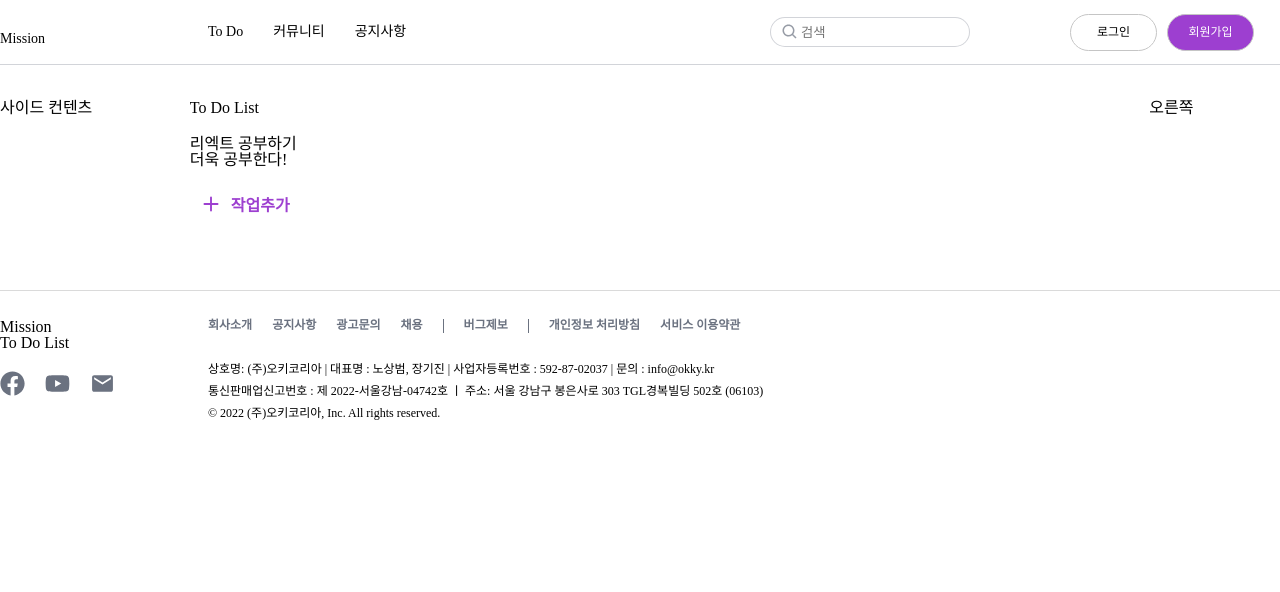
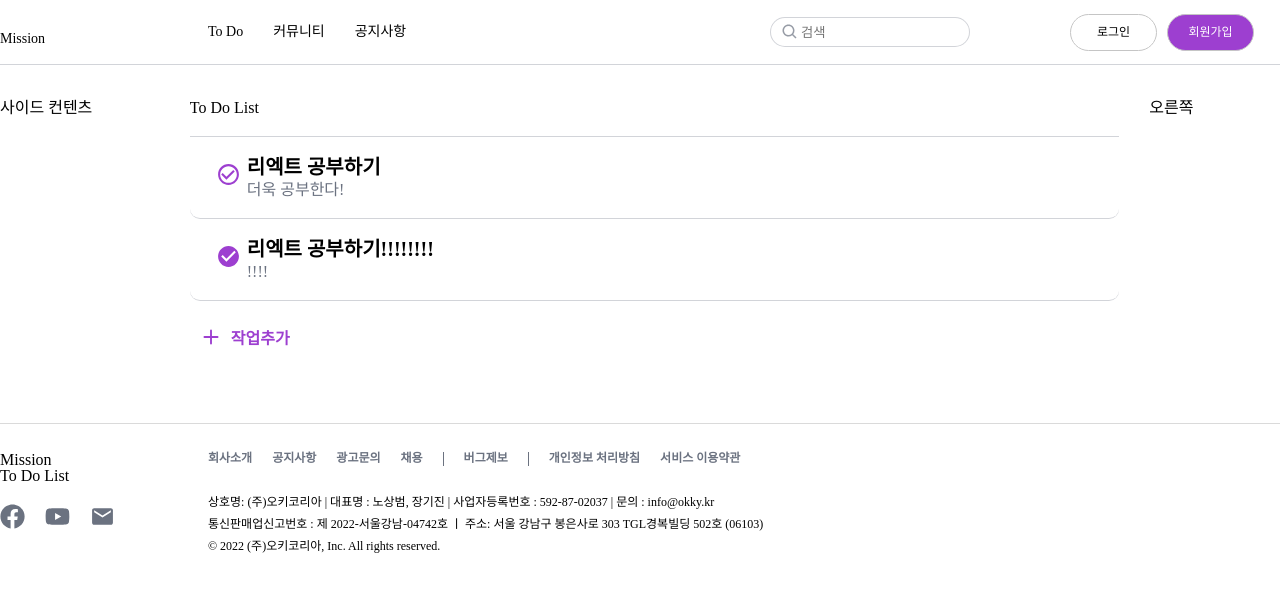
Before and after one commit to seop0914/Mission, a React (Create React App) app in the folder client/: page /todo in a window 1280 px wide. Shown: the top 592 px of the page. Built offline with nearby package versions, Linux system fonts and the light colour scheme.

Commit message:
[Add]client ToDoList

```diff
--- a/client/src/pages/ToDo/ToDo.js
+++ b/client/src/pages/ToDo/ToDo.js
@@ -9,12 +9,19 @@ function ToDo() {
             id: 1,
             title: "리엑트 공부하기",
             content: "더욱 공부한다!",
+            complete: false,
+        },
+        {
+            id: 2,
+            title: "리엑트 공부하기!!!!!!!!",
+            content: "!!!!",
+            complete: true,
         },
     ]);
     return (
         <FullPage>
             <h1>To Do List</h1>
-            <ToDoList todolist={todolist} />
+            <ToDoList todolist={todolist} setTodolist={setTodolist} />
             <AddToDo todolist={todolist} setTodolist={setTodolist} />
         </FullPage>
     );
--- a/client/src/pages/ToDo/components/AddToDo/AddToDo.js
+++ b/client/src/pages/ToDo/components/AddToDo/AddToDo.js
@@ -17,7 +17,17 @@ function AddToDo({ todolist, setTodolist }) {
         setContent(e.target.value);
     };
     const onClickAddButton = () => {
-        setTodolist([...todolist, { id: todolist.length + 1, title, content }]);
+        setTodolist([
+            ...todolist,
+            {
+                id: todolist[todolist.length - 1].id + 1,
+                title,
+                content,
+                complete: false,
+            },
+        ]);
+        setTitle("");
+        setContent("");
         setAdd(false);
     };
 
--- /dev/null
+++ b/client/src/pages/ToDo/components/ToDo/ToDo.js
@@ -0,0 +1,194 @@
+import React, { useState } from "react";
+import styled from "styled-components";
+import { MdCheckCircleOutline, MdCheckCircle } from "react-icons/md";
+import { AiFillEdit, AiFillDelete } from "react-icons/ai";
+
+function ToDo({ todo, changeComplete, editTodo, deleteTodo }) {
+    const [hover, setHover] = useState(false);
+    const [edit, setEdit] = useState(false);
+    const [title, setTitle] = useState(todo.title);
+    const [content, setContent] = useState(todo.content);
+    const onChangeComplete = () => {
+        changeComplete(todo.id);
+    };
+    const onMouseOver = () => {
+        setHover(true);
+    };
+    const onMouseOut = () => {
+        setHover(false);
+    };
+    const changeEdit = () => {
+        setEdit(!edit);
+    };
+    const onChangeTitle = (e) => {
+        setTitle(e.target.value);
+    };
+    const onChangeContent = (e) => {
+        setContent(e.target.value);
+    };
+    const onClickEditButton = () => {
+        const updateTodo = {
+            id: todo.id,
+            title: title,
+            content: content,
+            complete: todo.complete,
+        };
+        editTodo(updateTodo);
+        setEdit(false);
+    };
+    const onClickDeleteTodo = () => {
+        deleteTodo(todo.id);
+    };
+    return (
+        <Layout onMouseOver={onMouseOver} onMouseOut={onMouseOut}>
+            {edit ? (
+                <EditForm>
+                    <Input
+                        onChange={onChangeTitle}
+                        type="text"
+                        placeholder="작업이름"
+                        value={title}
+                    />
+                    <Input
+                        onChange={onChangeContent}
+                        type="text"
+                        placeholder="설명"
+                        value={content}
+                    />
+                    <ButtonDiv>
+                        <CancelButton onClick={changeEdit}>취소</CancelButton>
+                        <AddButton onClick={onClickEditButton}>
+                            작업 수정
+                        </AddButton>
+                    </ButtonDiv>
+                </EditForm>
+            ) : (
+                <>
+                    {todo.complete ? (
+                        <S.TrueButton onClick={onChangeComplete}>
+                            <MdCheckCircle />
+                        </S.TrueButton>
+                    ) : (
+                        <S.FalseButton onClick={onChangeComplete}>
+                            <MdCheckCircleOutline />
+                        </S.FalseButton>
+                    )}
+                    <div>
+                        <h1>{todo.title}</h1>
+                        <p>{todo.content}</p>
+                    </div>
+                    <div>
+                        {hover ? (
+                            <S.ButtonGroup>
+                                <button onClick={changeEdit}>
+                                    <AiFillEdit />
+                                </button>
+                                <button onClick={onClickDeleteTodo}>
+                                    <AiFillDelete />
+                                </button>
+                            </S.ButtonGroup>
+                        ) : (
+                            <div></div>
+                        )}
+                    </div>
+                </>
+            )}
+        </Layout>
+    );
+}
+const Layout = styled.div`
+    display: flex;
+    border-bottom: 1px solid hsla(220, 9%, 46%, 0.3);
+    border-radius: 10px;
+    padding: 20px;
+    position: relative;
+    & > div > h1 {
+        font-weight: bold;
+        font-size: 20px;
+    }
+    & > div > p {
+        margin-top: 5px;
+        color: hsla(220, 9%, 46%);
+    }
+`;
+const TrueButton = styled.button`
+    font-size: 25px;
+    background-color: #fff;
+    border: 0px solid #fff;
+    cursor: pointer;
+    color: #9d3fd0;
+    &:hover {
+        color: #7828a3;
+    }
+`;
+const FalseButton = styled.button`
+    font-size: 25px;
+    background-color: #fff;
+    border: 0px solid #fff;
+    cursor: pointer;
+    color: #9d3fd0;
+    &:hover {
+        color: #7828a3;
+    }
+`;
+const ButtonGroup = styled.div`
+    position: absolute;
+    right: 5%;
+    & > button {
+        font-size: 25px;
+        color: #9d3fd0;
+        background-color: #fff;
+        border: 0px solid #fff;
+        cursor: pointer;
+    }
+    & > button:hover {
+        color: #7828a3;
+    }
+`;
+const EditForm = styled.div`
+    width: 700px;
+    border: 1px solid hsla(220, 9%, 46%, 0.3);
+    border-radius: 10px;
+    padding: 10px;
+    display: flex;
+    flex-direction: column;
+`;
+const Input = styled.input`
+    outline: none;
+    border: 0px solid #fff;
+    margin-bottom: 10px;
+`;
+const ButtonDiv = styled.div`
+    display: flex;
+    justify-content: flex-end;
+    & > button {
+        border: 1px solid hsla(220, 9%, 46%, 0.3);
+        border-radius: 5px;
+        text-align: center;
+        margin-left: 10px;
+        height: 30px;
+        font-weight: bold;
+        cursor: pointer;
+    }
+`;
+const CancelButton = styled.button`
+    width: 60px;
+    background-color: #fff;
+    &:hover {
+        background-color: hsla(220, 9%, 46%, 0.08);
+    }
+`;
+const AddButton = styled.button`
+    width: 80px;
+    color: #fff;
+    background-color: #9d3fd0;
+    &:hover {
+        background-color: #7828a3;
+    }
+`;
+const S = {
+    TrueButton,
+    FalseButton,
+    ButtonGroup,
+};
+export default ToDo;
--- a/client/src/pages/ToDo/components/ToDoList/ToDoList.js
+++ b/client/src/pages/ToDo/components/ToDoList/ToDoList.js
@@ -1,19 +1,45 @@
 import styled from "styled-components";
+import ToDo from "../ToDo/ToDo";
 
-function ToDoList({ todolist }) {
+function ToDoList({ todolist, setTodolist }) {
+    const changeComplete = (id) => {
+        const newTodolist = [...todolist];
+        const todo = newTodolist.find((todo) => todo.id === id);
+        todo.complete = !todo.complete;
+        setTodolist(newTodolist);
+    };
+    const editTodo = (updateTodo) => {
+        const newTodolist = [...todolist];
+        const todo = newTodolist.find((todo) => todo.id === updateTodo.id);
+        todo.title = updateTodo.title;
+        todo.content = updateTodo.content;
+        setTodolist(newTodolist);
+    };
+    const deleteTodo = (id) => {
+        const newTodolist = todolist.filter((todo) => todo.id !== id);
+        setTodolist(newTodolist);
+    };
+
     return (
-        <div>
+        <S.Layout>
             {todolist.map((todo) => (
-                <ToDo>
-                    <h1>{todo.title}</h1>
-                    <p>{todo.content}</p>
-                </ToDo>
+                <ToDo
+                    todo={todo}
+                    changeComplete={changeComplete}
+                    editTodo={editTodo}
+                    deleteTodo={deleteTodo}
+                />
             ))}
-        </div>
+        </S.Layout>
     );
 }
-const ToDo = styled.div`
+const Layout = styled.div`
+    border-top: 1px solid hsla(220, 9%, 46%, 0.3);
     margin-top: 20px;
 `;
 
+const S = {
+    Layout,
+};
+
 export default ToDoList;
```
